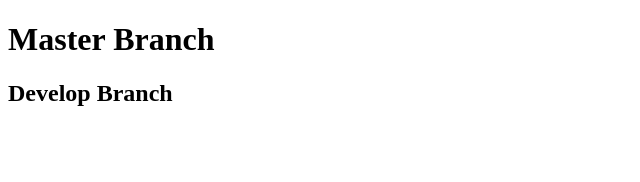
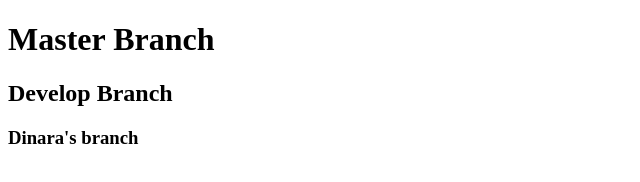
Before and after one commit to dkallman13/teamGit, a plain HTML site: page index.html in a window 1280 px wide. Shown: the whole page, without its empty margins (0-640 px from the left). Drawn offline with Linux system fonts and the light colour scheme.

Commit message:
Dinara's branch

```diff
--- a/index.html
+++ b/index.html
@@ -9,5 +9,6 @@
     <body>
         <h1>Master Branch</h1>
         <h2>Develop Branch</h2>
+        <h3>Dinara's branch</h3>
     </body>
 </html>
```
